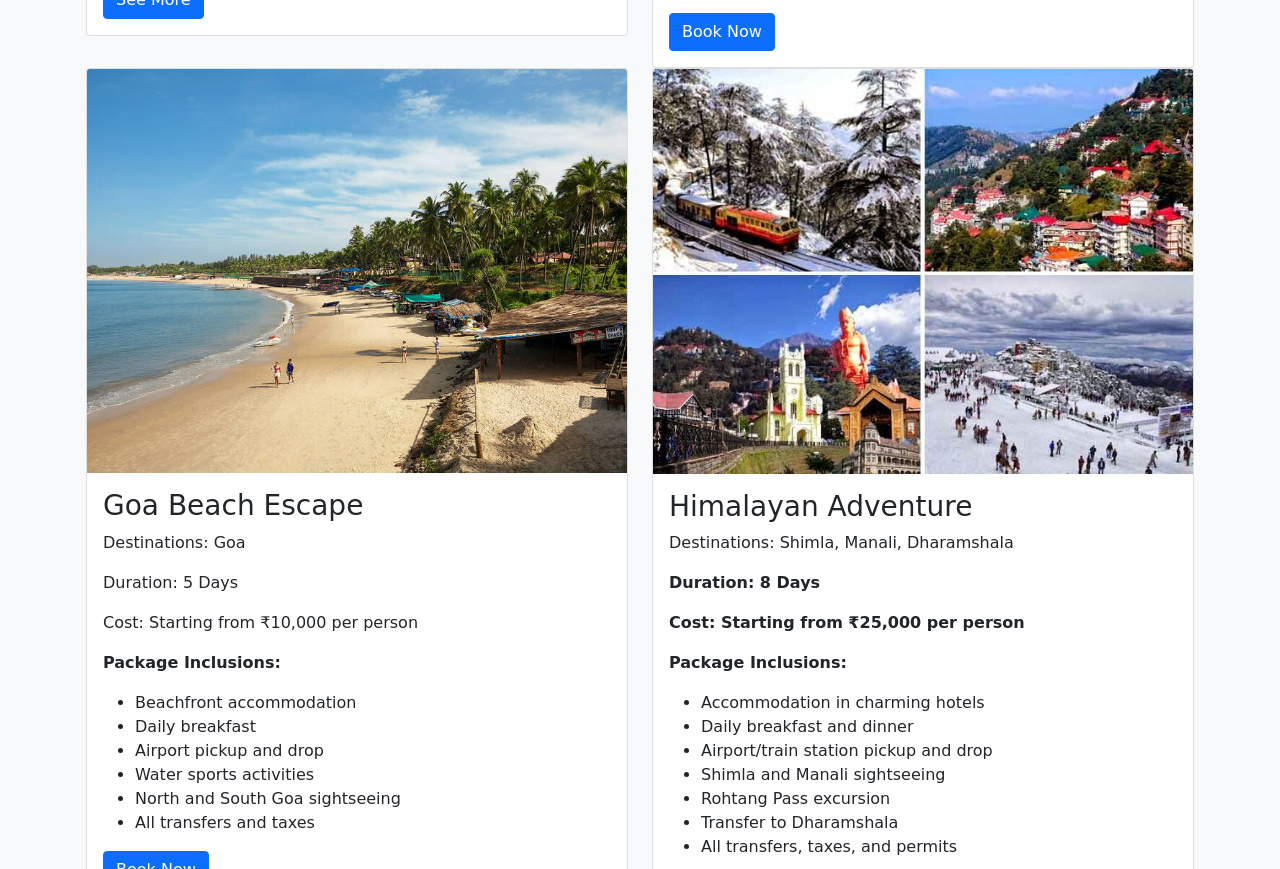
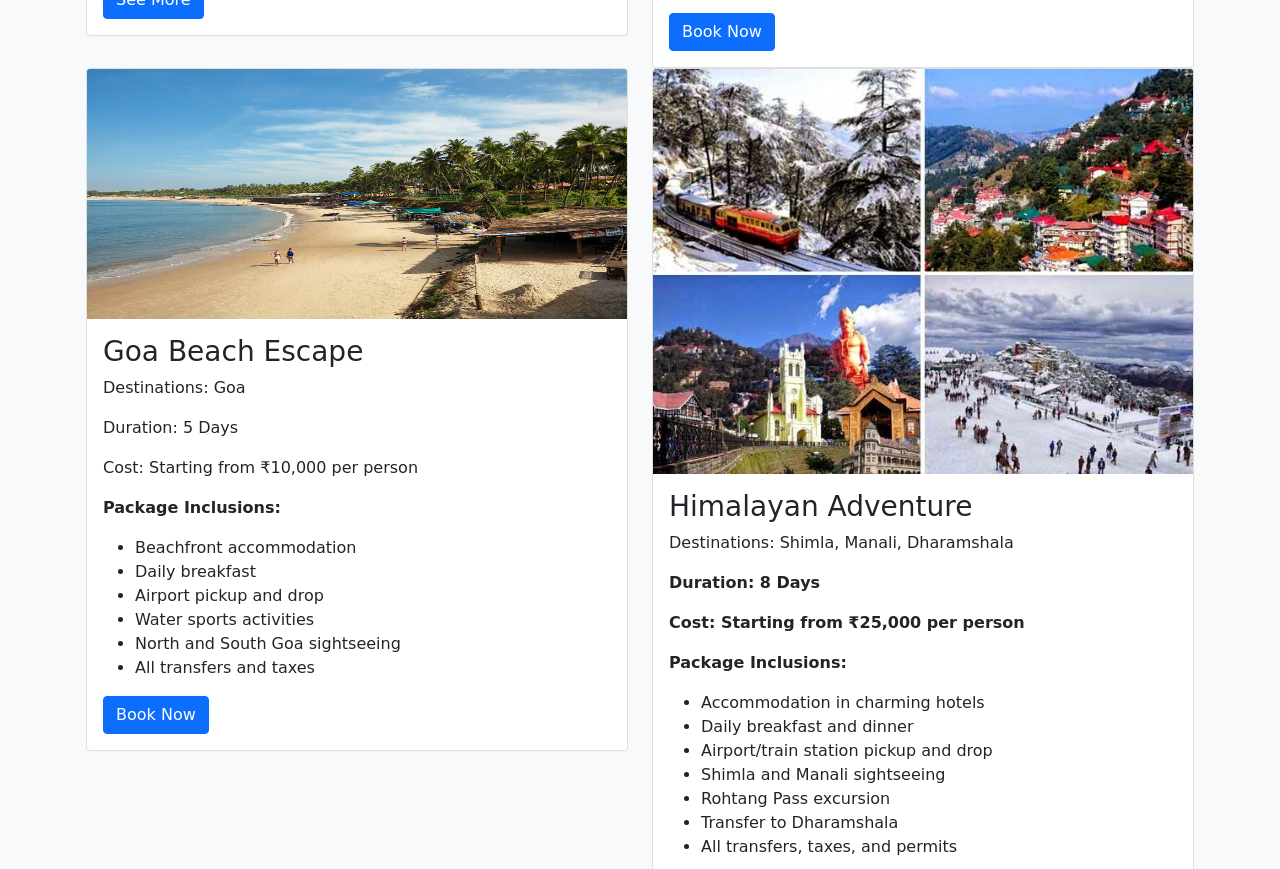
Before and after one commit to nigam498/VRTOURSANDTRAVELLS, a plain HTML site: page domestic.html in a window 1280 px wide. Shown: the part 1081-1950 px from the top of the page. Drawn offline with nearby package versions, Linux system fonts and the light colour scheme; a web font is replaced by a local one.

Commit message:
Update domestic.html

```diff
--- a/domestic.html
+++ b/domestic.html
@@ -112,7 +112,7 @@
             </div>
             <div class="col-md-6">
                 <div class="tour card">
-                    <img src="Goa.jpg" alt="Goa" class="card-img-top">
+                    <img src="Goa.jpg" alt="Goa" class="card-img-top" width="250" height="250">
                     <div class="card-body">
                         <h3 class= "card-title">Goa Beach Escape</h3>
                         <p class="card-text">Destinations: Goa</p>
```
